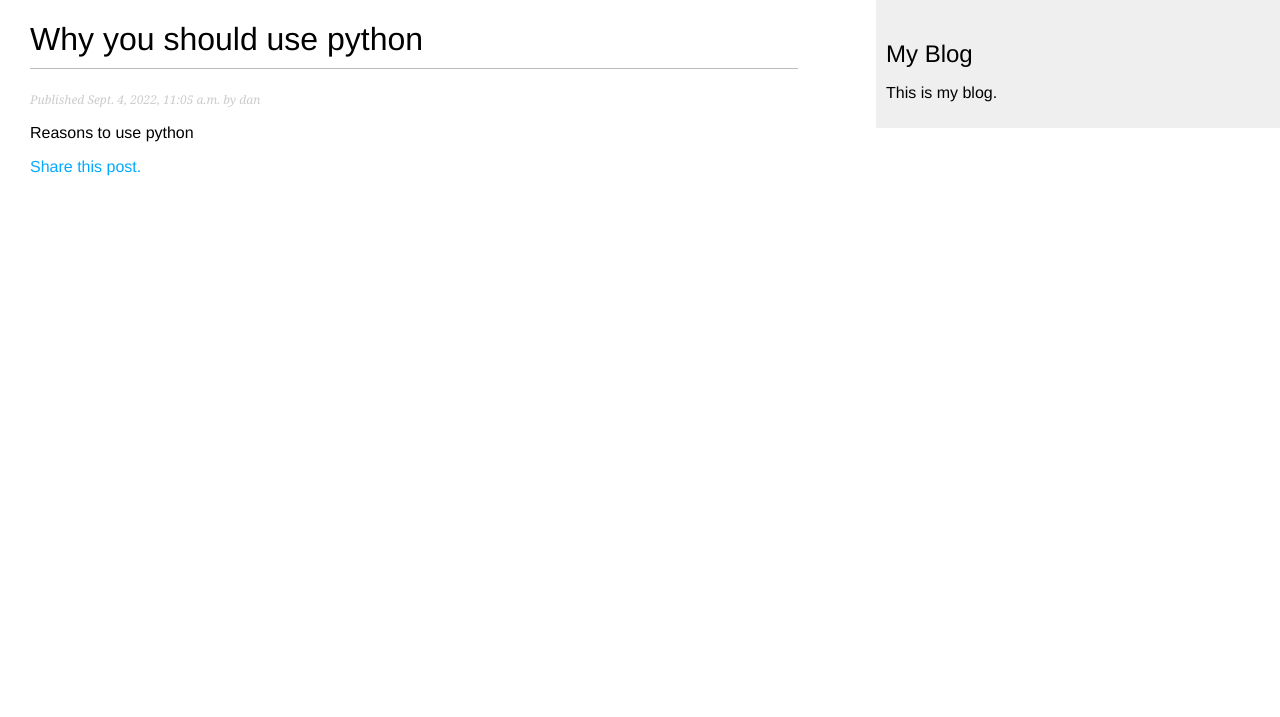
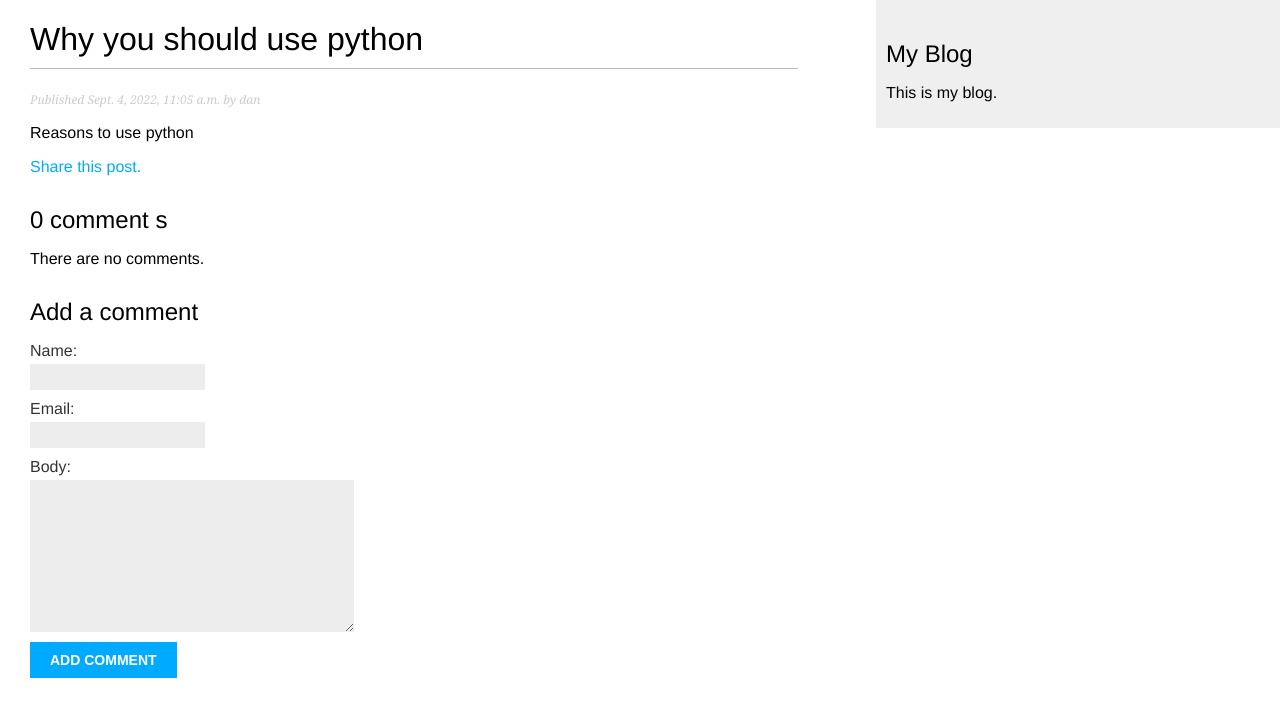
Before and after one commit to yawtalkstechs/New-Blog-API, a Django app: a page that uses templates/blog/post/detail.html in a window 1280 px wide. Shown: the top 717 px of the page. Run offline with Django 4.2, Linux system fonts and the light colour scheme; data comes from the database, SQL or seed files in the repository; both versions use the stored data as it was after the commit.

Commit message:
Comment added

```diff
--- a/blog/forms.py
+++ b/blog/forms.py
@@ -1,7 +1,14 @@
 from django import forms
+from .models import Comment
 
 class EmailPostForm(forms.Form):
     name = forms.CharField(max_length=200)
     email = forms.EmailField()
     to = forms.EmailField()
     comments = forms.CharField(required=False, widget=forms.Textarea)
+
+
+class CommentForm(forms.ModelForm):
+    class Meta:
+        model = Comment
+        fields = ['name', 'email', 'body']
--- a/blog/models.py
+++ b/blog/models.py
@@ -37,3 +37,20 @@ class Post(models.Model):
                                                 self.publish.month,
                                                 self.publish.day,
                                                 self.slug,])
+
+class Comment(models.Model):
+    post = models.ForeignKey(Post, on_delete=models.CASCADE,
+            related_name='comments')
+    name = models.CharField(max_length=100)
+    email = models.EmailField()
+    body =  models.TextField()
+    created = models.DateTimeField(auto_now_add=True)
+    updated = models.DateTimeField(auto_now=True)
+    active = models.BooleanField(default=True)
+
+    class Meta:
+        ordering = ['created']
+        indexes = [models.Index(fields = ['created'])]
+
+    def __str__(self):
+        return f"Commented by {self.name} on {self.post}"
--- a/blog/urls.py
+++ b/blog/urls.py
@@ -1,12 +1,13 @@
 from django.urls import path
-from .views import post_detail, post_list, PostListView, post_share
+from .views import post_detail, post_list, PostListView, post_share, post_comment
 
-app_name = 'blog'
+app_name = "blog"
 
 urlpatterns = [
     # path('', post_list, name='post_list'),
-    path('', PostListView.as_view(), name='post_list'),
-    path('<int:post_id>/share/', post_share, name='post_share'),
-    path('<int:year>/<int:month>/<int:day>/<slug:post>/',
-     post_detail, name='post_detail'),
+    path("", PostListView.as_view(), name="post_list"),
+    path("<int:post_id>/share/", post_share, name="post_share"),
+    path("<int:post_id>/comment/", post_comment, name="post_comment"),
+    path("<int:year>/<int:month>/<int:day>/<slug:post>/",
+        post_detail, name="post_detail"),
 ]
--- a/blog/views.py
+++ b/blog/views.py
@@ -1,10 +1,11 @@
 from django.shortcuts import render, get_object_or_404
 from django.core.mail import send_mail
 from django.core.paginator import Paginator, EmptyPage, PageNotAnInteger
-from django.views.generic import ListView, DetailView
+from django.views.generic import ListView
+from django.views.decorators.http import require_POST
 
-from .models import Post
-from .forms import EmailPostForm
+from .models import Post, Comment
+from .forms import EmailPostForm, CommentForm
 
 # Create your views here.
 def post_list(request):
@@ -31,7 +32,13 @@ def post_detail(request, year, month, day, post):
         publish__month=month,
         publish__day=day,
     )
-    return render(request, "blog/post/detail.html", {"post": post})
+    comments = post.comments.filter(active=True)
+    form = CommentForm()
+    return render(request, "blog/post/detail.html",
+                                        {"post": post,
+                                         "form": form,
+                                         "comments": comments
+                                         })
 
 
 class PostListView(ListView):
@@ -61,3 +68,15 @@ def post_share(request, post_id):
 
     return render(request, "blog/post/share.html",
                 {"post": post, "form": form, "sent": sent},)
+
+@require_POST
+def post_comment(request, post_id):
+    post = get_object_or_404(Post, id=post_id, status=Post.Status.PUBLISHED)
+    comment = None
+
+    form = CommentForm(data=request.POST)
+    if form.is_valid():
+        comment = form.save(commit=False)
+        comment.post = post
+        comment.save()
+    return render(request, 'blog/post/comment.html',{'post' : post, 'form' : form, 'comment' : comment})
--- a/templates/blog/post/detail.html
+++ b/templates/blog/post/detail.html
@@ -13,4 +13,21 @@
          Share this post.
       </a>
    </p>
+   {% with comments.count as total_comments %}
+      <h2>
+         {{ total_comments }} comment {{ total_comments|pluralize }}
+      </h2>
+   {% endwith %}
+   {% for comment in comments %}
+      <div class="comment">
+         <p class ="info">
+            Comment {{ forloop.counter }} by {{ comment.name }}
+            {{ comment.created }}
+         </p>
+         {{ comment.body|linebreaks }}
+      </div>
+   {% empty %}
+      <p>There are no comments.</p>
+   {% endfor %}
+   {% include "blog/post/includes/comment_form.html" %}
 {% endblock content %}
--- /dev/null
+++ b/templates/blog/post/includes/comment_form.html
@@ -0,0 +1,7 @@
+<h2>Add a comment</h2>
+
+<form action="{% url 'blog:post_comment' post.id %}" method="post">
+    {{ form.as_p }}
+    {% csrf_token %}
+    <p><input type="submit" value="Add Comment"></p>
+</form>
```
Also changed, not shown: blog/admin.py (+7 -1 lines), templates/blog/post/comment.html (added, +14 -0 lines), blog/migrations/0003_comment_comment_blog_commen_created_0e6ed4_idx.py (added), blog/migrations/0004_alter_comment_active.py (added), db.sqlite3.
